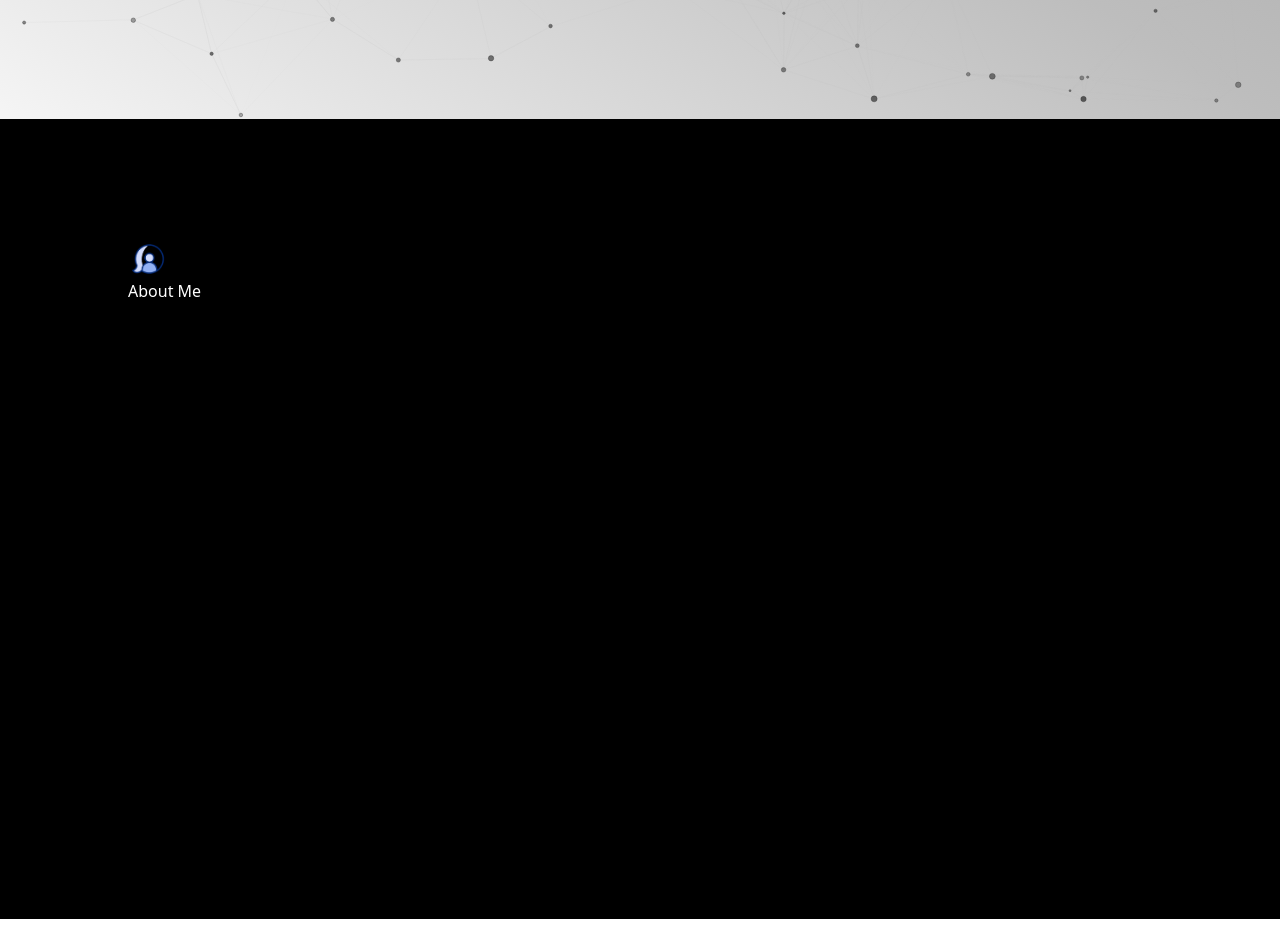
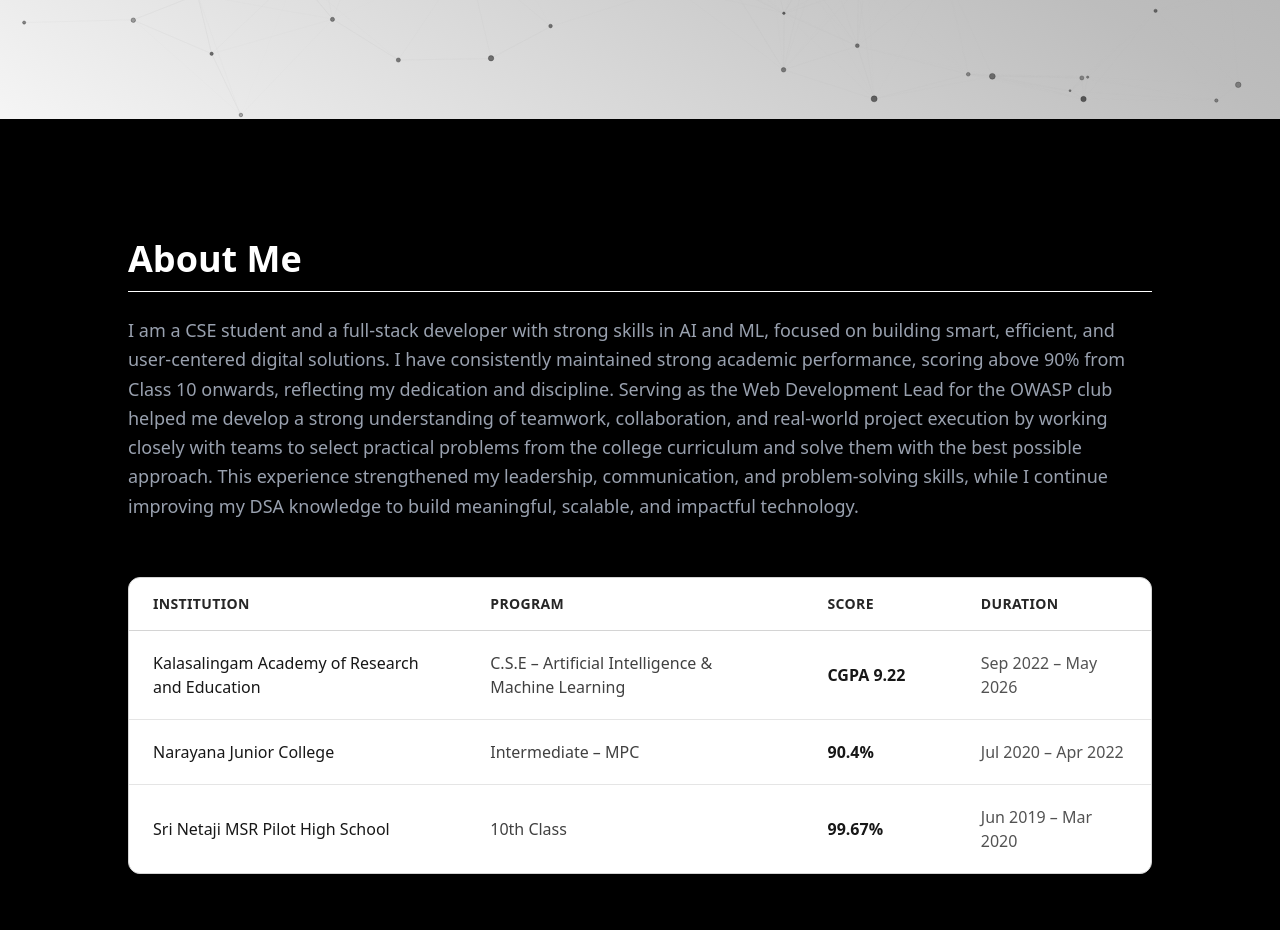
Before and after one commit to BhardwajChakri7/My-Portfoilio, a React (Vite) app: page / in a window 1280 px wide. Shown: the part 681-1611 px from the top of the page. Built offline with nearby package versions, Linux system fonts and the light colour scheme.

Commit message:
Initially Updated the About Section

```diff
--- a/components/About.jsx
+++ b/components/About.jsx
@@ -2,14 +2,93 @@ const About = () => {
   return (
     <section
       id="about"
-      className="min-h-screen flex justify-center w-full bg-black">
+      className="min-h-screen flex flex-col items-center justify-center w-full bg-black">
       <div className="w-[80%] pt-30">
-        <img
-          src={"/files/user.gif"}
-          alt="demo gif"
-          className="h-10 rounded-full"
-        />
-        <h1 className="text-white">About Me</h1>
+        <h1 className="text-white text-4xl text-shadow-white font-bold mb-3">
+          About Me
+        </h1>
+        <hr className="border-white" />
+        <p className="text-gray-400 text-lg leading-relaxed mt-6">
+          I am a CSE student and a full-stack developer with strong skills in AI
+          and ML, focused on building smart, efficient, and user-centered
+          digital solutions. I have consistently maintained strong academic
+          performance, scoring above 90% from Class 10 onwards, reflecting my
+          dedication and discipline. Serving as the Web Development Lead for the
+          OWASP club helped me develop a strong understanding of teamwork,
+          collaboration, and real-world project execution by working closely
+          with teams to select practical problems from the college curriculum
+          and solve them with the best possible approach. This experience
+          strengthened my leadership, communication, and problem-solving skills,
+          while I continue improving my DSA knowledge to build meaningful,
+          scalable, and impactful technology.
+        </p>
+      </div>
+      <div className="mx-auto py-14 w-[80%]">
+        <div className="overflow-x-auto border border-neutral-300 rounded-xl bg-white">
+          <table className="w-full border-collapse">
+            {/* Header */}
+            <thead>
+              <tr className="border-b border-neutral-300 text-neutral-800">
+                <th className="px-6 py-4 text-left text-sm font-semibold uppercase tracking-wide w-[33%]">
+                  Institution
+                </th>
+                <th className="px-6 py-4 text-left text-sm font-semibold uppercase tracking-wide w-[33%]">
+                  Program
+                </th>
+                <th className="px-6 py-4 text-left text-sm font-semibold uppercase tracking-wide w-[15%]">
+                  Score
+                </th>
+                <th className="px-6 py-4 text-left text-sm font-semibold uppercase tracking-wide w-[25%]">
+                  Duration
+                </th>
+              </tr>
+            </thead>
+
+            {/* Body */}
+            <tbody className="text-neutral-700">
+              <tr className="border-b border-neutral-200">
+                <td className="px-6 py-5 font-medium text-neutral-900">
+                  Kalasalingam Academy of Research and Education
+                </td>
+                <td className="px-6 py-5">
+                  C.S.E – Artificial Intelligence & Machine Learning
+                </td>
+                <td className="px-6 py-5 font-semibold text-neutral-900">
+                  CGPA 9.22
+                </td>
+                <td className="px-6 py-5 text-neutral-600">
+                  Sep 2022 – May 2026
+                </td>
+              </tr>
+
+              <tr className="border-b border-neutral-200">
+                <td className="px-6 py-5 font-medium text-neutral-900">
+                  Narayana Junior College
+                </td>
+                <td className="px-6 py-5">Intermediate – MPC</td>
+                <td className="px-6 py-5 font-semibold text-neutral-900">
+                  90.4%
+                </td>
+                <td className="px-6 py-5 text-neutral-600">
+                  Jul 2020 – Apr 2022
+                </td>
+              </tr>
+
+              <tr>
+                <td className="px-6 py-5 font-medium text-neutral-900">
+                  Sri Netaji MSR Pilot High School
+                </td>
+                <td className="px-6 py-5">10th Class</td>
+                <td className="px-6 py-5 font-semibold text-neutral-900">
+                  99.67%
+                </td>
+                <td className="px-6 py-5 text-neutral-600">
+                  Jun 2019 – Mar 2020
+                </td>
+              </tr>
+            </tbody>
+          </table>
+        </div>
       </div>
     </section>
   );
--- a/package.json
+++ b/package.json
@@ -27,6 +27,7 @@
     "@types/react": "^19.1.16",
     "@types/react-dom": "^19.1.9",
     "@vitejs/plugin-react": "^5.0.4",
+    "baseline-browser-mapping": "^2.9.11",
     "eslint": "^9.36.0",
     "eslint-plugin-react-hooks": "^5.2.0",
     "eslint-plugin-react-refresh": "^0.4.22",
```
Also changed, not shown: 1 other file (tests, documents, lock files or other folders).
